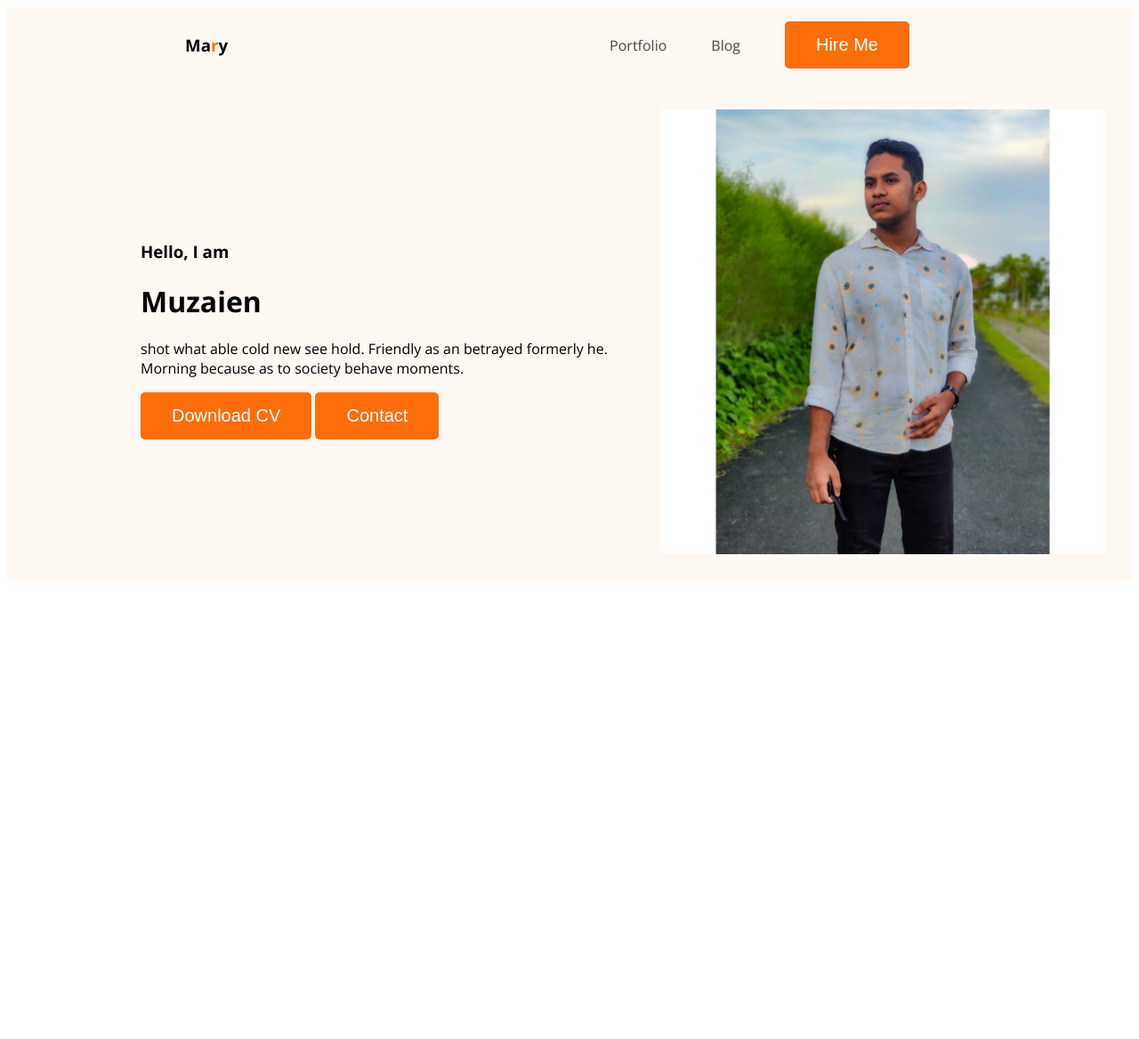
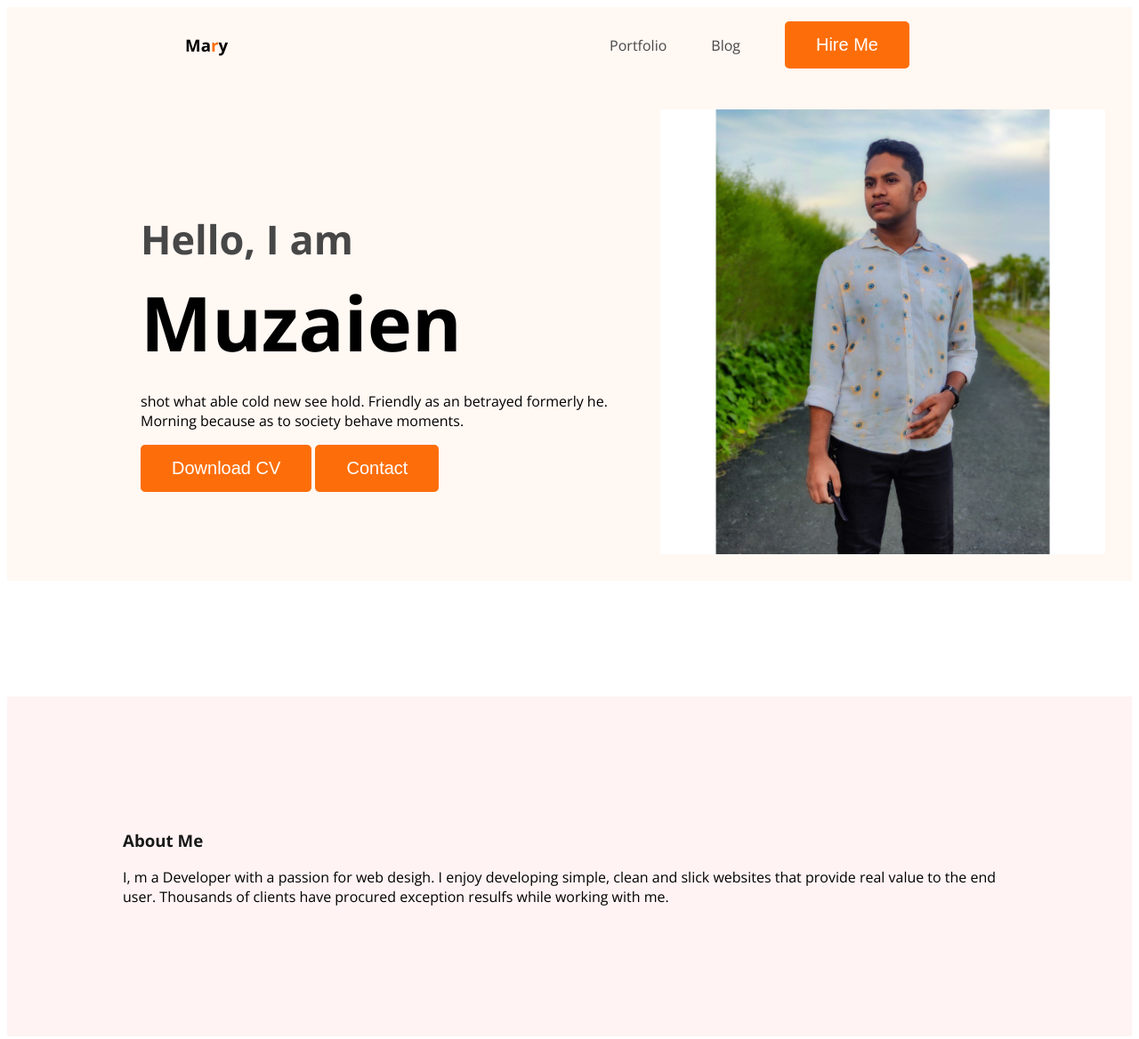
Before and after one commit to Muzaien/webdeveloper-portfolio, a plain HTML site: page index.html in a window 1280 px wide. Shown: the whole page at 89% size. Before the commit the page ends 800 px from the top, so only its background shows below. Drawn offline with nearby package versions, Linux system fonts and the light colour scheme.

Commit message:
about section created

```diff
--- a/index.html
+++ b/index.html
@@ -20,10 +20,10 @@
             </ul>
         </nav>
         <div class="banner">
-            <div>
+            <div class="banner-content">
                 <h3 class="banner-greeting">Hello, I am</h3>
                 <h1 class="banner-title">Muzaien</h1>
-                <p>shot what able cold new see hold. Friendly as an betrayed formerly he. Morning because as to society behave moments.</p>
+                <p class="banner-description">shot what able cold new see hold. Friendly as an betrayed formerly he. Morning because as to society behave moments.</p>
                 <button class="btn-primary">Download CV</button>
                 <button class="btn-primary">Contact</button>
             </div>
@@ -32,6 +32,11 @@
 
     </header>
     <main>
+        <section class="about">
+            <h3 class="section-title">About Me</h3>
+            <p class="section banner-description">
+                I, m a Developer with a passion for web desigh. I enjoy developing simple, clean and slick websites that provide real value to the end user. Thousands of clients have procured exception resulfs while working with me.</p>
+        </section>
 
     </main>
     <footer>
--- a/styles/portfolio.css
+++ b/styles/portfolio.css
@@ -17,7 +17,20 @@ body {
     font-weight: 700px;
     padding: 15px 35px;
 }
+.section-title{
+    color: var(--dark-01, #181818);
+    text-align: cent;
+    font-family: open sans;
+    font-style: normal;
+    font-weight: 700;
+    line-height: normal;
+}
+.section-description{
+    color: #757575;
+    text-align: center;
+    font-size: 18px;
 
+}
 /* nav related style */
 nav {
     display: flex;
@@ -58,7 +71,30 @@ nav a {
     padding: 30px 30px 30px 150px;
     display: flex;
     align-items: center;
+    justify-content: space-between;
 }
 .banner .profile-pic{
     width: 500px;
 }
+.banner-contet{
+    max-width: 500px;
+}
+.banner-greeting{
+    font-size: 45px;
+    color: #474747;
+    margin-bottom: 0;
+}
+.banner-title{
+    font-size: 85px;
+    font-weight: 700;
+    margin-top: 5px;
+    margin-bottom: 20px;
+}
+/* main section styles*/
+
+/* about section*/
+.about{
+    padding: 130px;
+    background-color: #fff3f3;
+    margin: 130px 0;
+}
```
